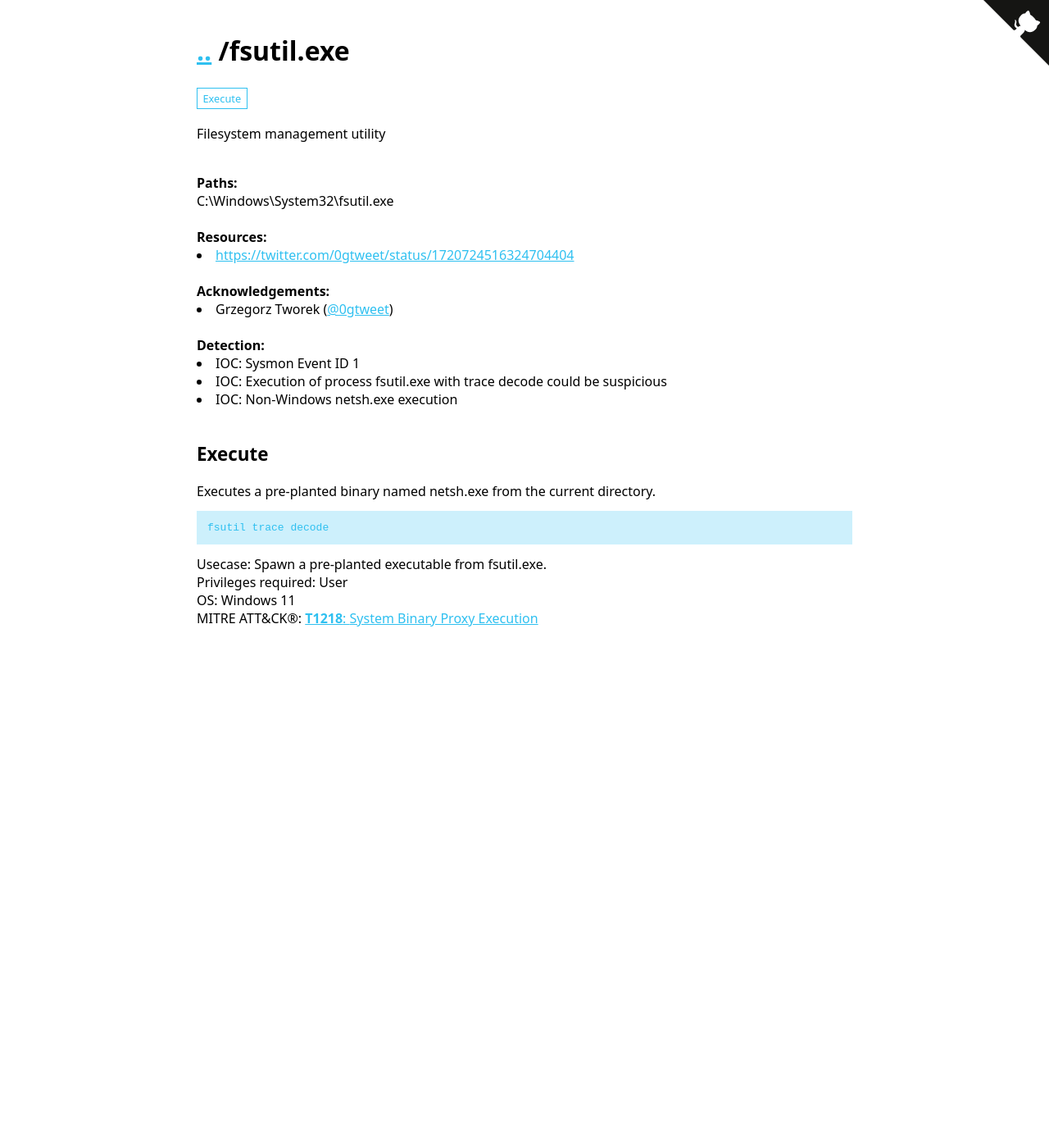
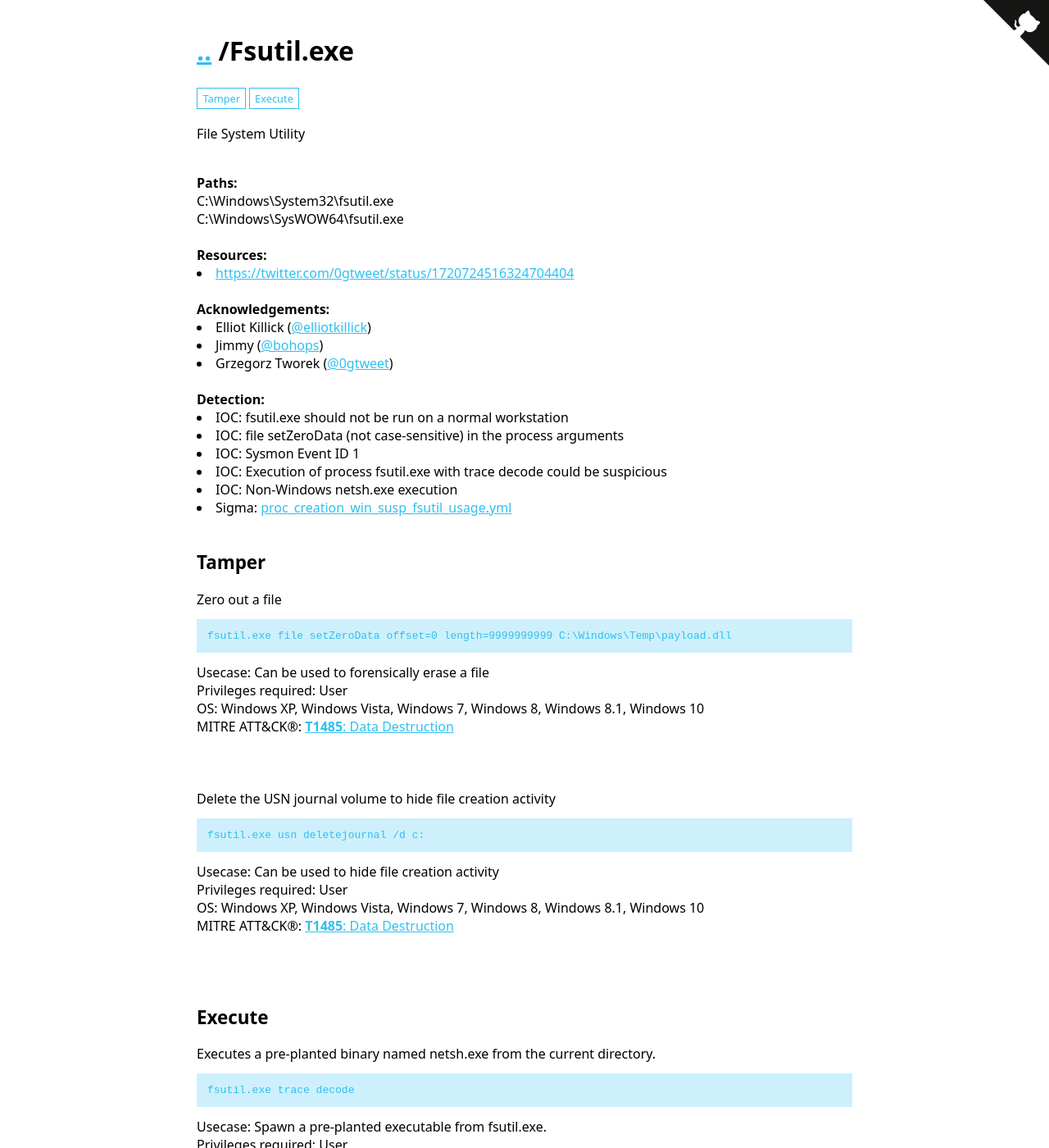
Before and after one commit to LOLBAS-Project/LOLBAS-Project.github.io, a Jekyll site: the page built from _lolbas/Binaries/Fsutil.md, in a window 1280 px wide and 1400 px high. Shown: the whole window at 82% size. Built offline with Jekyll 4.4.1, drawn with Linux system fonts in a browser that asks for light colours.

Commit message:
Applying update LOLBAS-Project/LOLBAS@80267d91dd26ac1296dfba09511f3efbd1641327

```diff
--- a/_lolbas/Binaries/Fsutil.md
+++ b/_lolbas/Binaries/Fsutil.md
@@ -1,10 +1,24 @@
 ---
-Name: fsutil.exe
-Description: Filesystem management utility
-Author: gtworek
-Created: 2023-11-04
+Name: Fsutil.exe
+Description: File System Utility
+Author: 'Elliot Killick'
+Created: 2021-08-16
 Commands:
-  - Command: 'fsutil trace decode'
+  - Command: fsutil.exe file setZeroData offset=0 length=9999999999 C:\Windows\Temp\payload.dll
+    Description: Zero out a file
+    Usecase: Can be used to forensically erase a file
+    Category: Tamper
+    Privileges: User
+    MitreID: T1485
+    OperatingSystem: Windows XP, Windows Vista, Windows 7, Windows 8, Windows 8.1, Windows 10
+  - Command: 'fsutil.exe usn deletejournal /d c:'
+    Description: Delete the USN journal volume to hide file creation activity
+    Usecase: Can be used to hide file creation activity
+    Category: Tamper
+    Privileges: User
+    MitreID: T1485
+    OperatingSystem: Windows XP, Windows Vista, Windows 7, Windows 8, Windows 8.1, Windows 10
+  - Command: fsutil.exe trace decode
     Description: Executes a pre-planted binary named netsh.exe from the current directory.
     Usecase: Spawn a pre-planted executable from fsutil.exe.
     Category: Execute
@@ -13,13 +27,21 @@ Commands:
     OperatingSystem: Windows 11
 Full_Path:
   - Path: C:\Windows\System32\fsutil.exe
+  - Path: C:\Windows\SysWOW64\fsutil.exe
 Detection:
+  - IOC: fsutil.exe should not be run on a normal workstation
+  - IOC: file setZeroData (not case-sensitive) in the process arguments
   - IOC: Sysmon Event ID 1
   - IOC: Execution of process fsutil.exe with trace decode could be suspicious
   - IOC: Non-Windows netsh.exe execution
+  - Sigma: https://github.com/SigmaHQ/sigma/blob/ff5102832031425f6eed011dd3a2e62653008c94/rules/windows/process_creation/proc_creation_win_susp_fsutil_usage.yml
 Resources:
   - Link: https://twitter.com/0gtweet/status/1720724516324704404
 Acknowledgement:
+  - Person: Elliot Killick
+    Handle: '@elliotkillick'
+  - Person: Jimmy
+    Handle: '@bohops'
   - Person: Grzegorz Tworek
     Handle: '@0gtweet'
 ---
```
Also changed, not shown: _lolbas/Binaries/Teams.md (deleted, +0 -22 lines), _lolbas/Binaries/fsutil.md (deleted, +0 -33 lines), _lolbas/OtherMSBinaries/Teams.md (+14 -4 lines).
